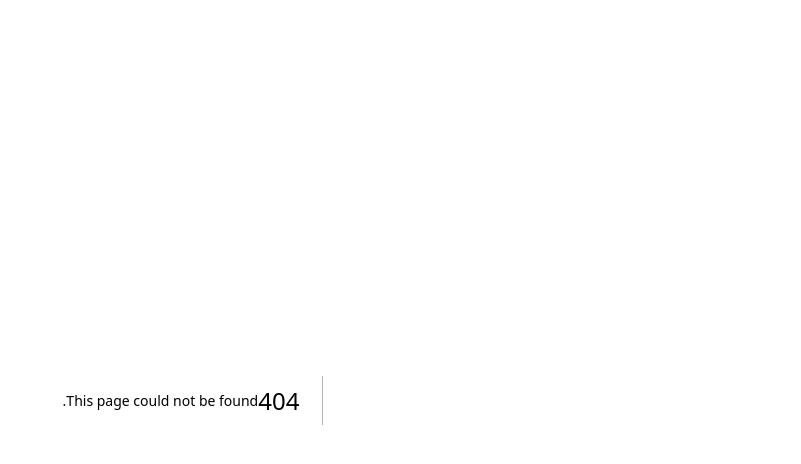
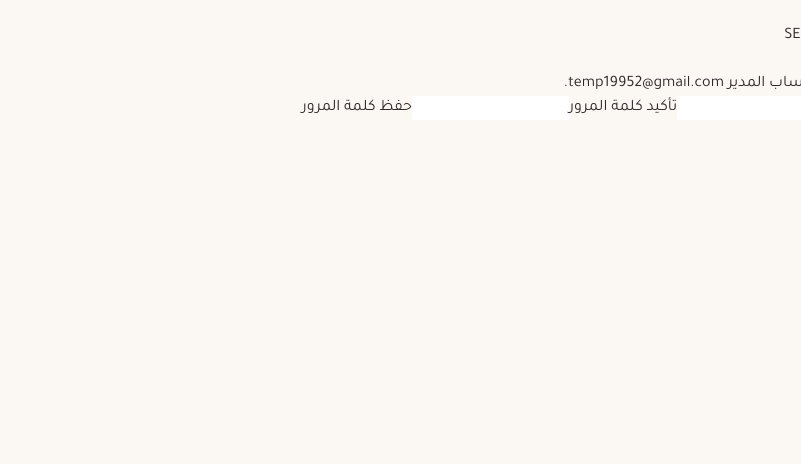
Before and after one commit to bade395/Bella-Roses, a Next.js app: page /admin/reset-password in a window 1280 px wide. Before the commit this address had no page. Shown: the top 464 px of the page, without its empty margins (479-1280 px from the left). Built offline with nearby package versions, Linux system fonts and the light colour scheme; no server answers; a web font is replaced by a local one.

Commit message:
Add admin sign-in and password recovery pages

```diff
--- /dev/null
+++ b/src/app/admin/reset-password/page.tsx
@@ -0,0 +1,27 @@
+"use client";
+import { FormEvent,Suspense,useState } from "react";
+import Link from "next/link";
+import { useSearchParams } from "next/navigation";
+import { account,ADMIN_EMAIL } from "@/lib/appwrite";
+function ResetForm(){
+ const params=useSearchParams(),userId=params.get("userId")??"",secret=params.get("secret")??"";
+ const [password,setPassword]=useState(""),[confirm,setConfirm]=useState(""),[message,setMessage]=useState(""),[error,setError]=useState(""),[busy,setBusy]=useState(false);
+ async function submit(e:FormEvent<HTMLFormElement>){e.preventDefault();setError("");setMessage("");
+  if(!account||!userId||!secret){setError("رابط الاستعادة غير مكتمل أو منتهي الصلاحية. اطلب رابطًا جديدًا.");return;}
+  if(password.length<8){setError("يجب ألا تقل كلمة المرور عن 8 أحرف.");return;}
+  if(password!==confirm){setError("كلمتا المرور غير متطابقتين.");return;}
+  setBusy(true);try{await account.updateRecovery({userId,secret,password,passwordAgain:confirm});setMessage("تم تحديث كلمة المرور. يمكنك الآن تسجيل الدخول.");setPassword("");setConfirm("");}
+  catch{setError("تعذّر تحديث كلمة المرور. قد يكون الرابط منتهي الصلاحية؛ اطلب رابطًا جديدًا.");}finally{setBusy(false);}
+ }
+ return <main className="admin-auth-page"><section className="admin-auth-card">
+  <Link className="admin-auth-brand" href="/">BELLA ROSES <span>✿</span></Link><p className="admin-auth-eyebrow">SECURE PASSWORD RESET</p><h1>كلمة مرور جديدة</h1>
+  <p className="admin-auth-copy">أنشئ كلمة مرور قوية لحساب المدير {ADMIN_EMAIL}.</p>
+  <form onSubmit={submit} className="admin-auth-form">
+   <label>كلمة المرور الجديدة<input type="password" value={password} onChange={e=>setPassword(e.target.value)} autoComplete="new-password" minLength={8} required/></label>
+   <label>تأكيد كلمة المرور<input type="password" value={confirm} onChange={e=>setConfirm(e.target.value)} autoComplete="new-password" minLength={8} required/></label>
+   {error&&<p className="admin-auth-error" role="alert">{error}</p>}{message&&<p className="admin-auth-success" role="status">{message}</p>}
+   <button type="submit" disabled={busy||!userId||!secret}>{busy?"جارٍ الحفظ...":"حفظ كلمة المرور"}</button>
+  </form><Link className="admin-auth-subtle" href="/admin/login">العودة لتسجيل الدخول</Link>
+ </section></main>;
+}
+export default function ResetPasswordPage(){return <Suspense fallback={<main className="admin-auth-page"><p>جارٍ تحميل الصفحة...</p></main>}><ResetForm/></Suspense>;}
```
